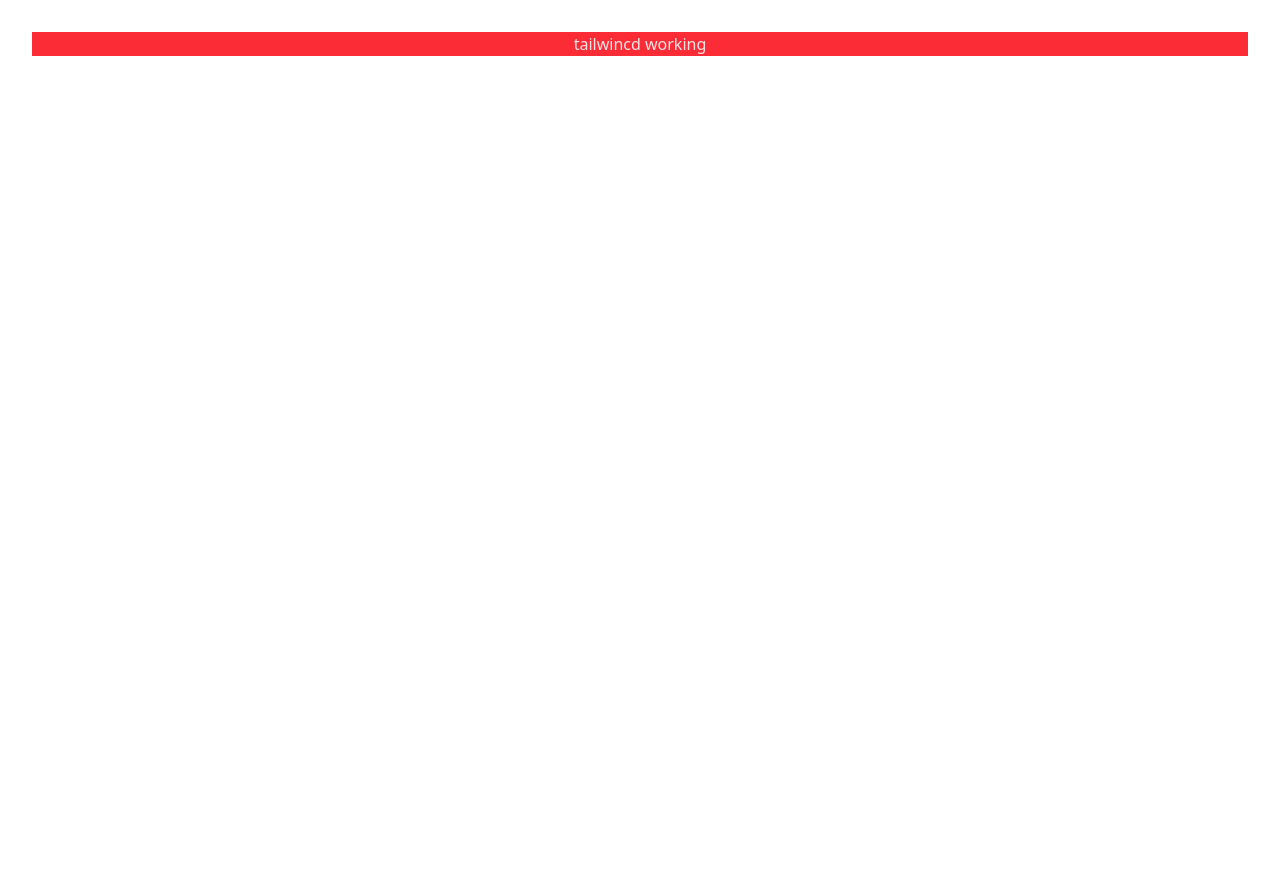
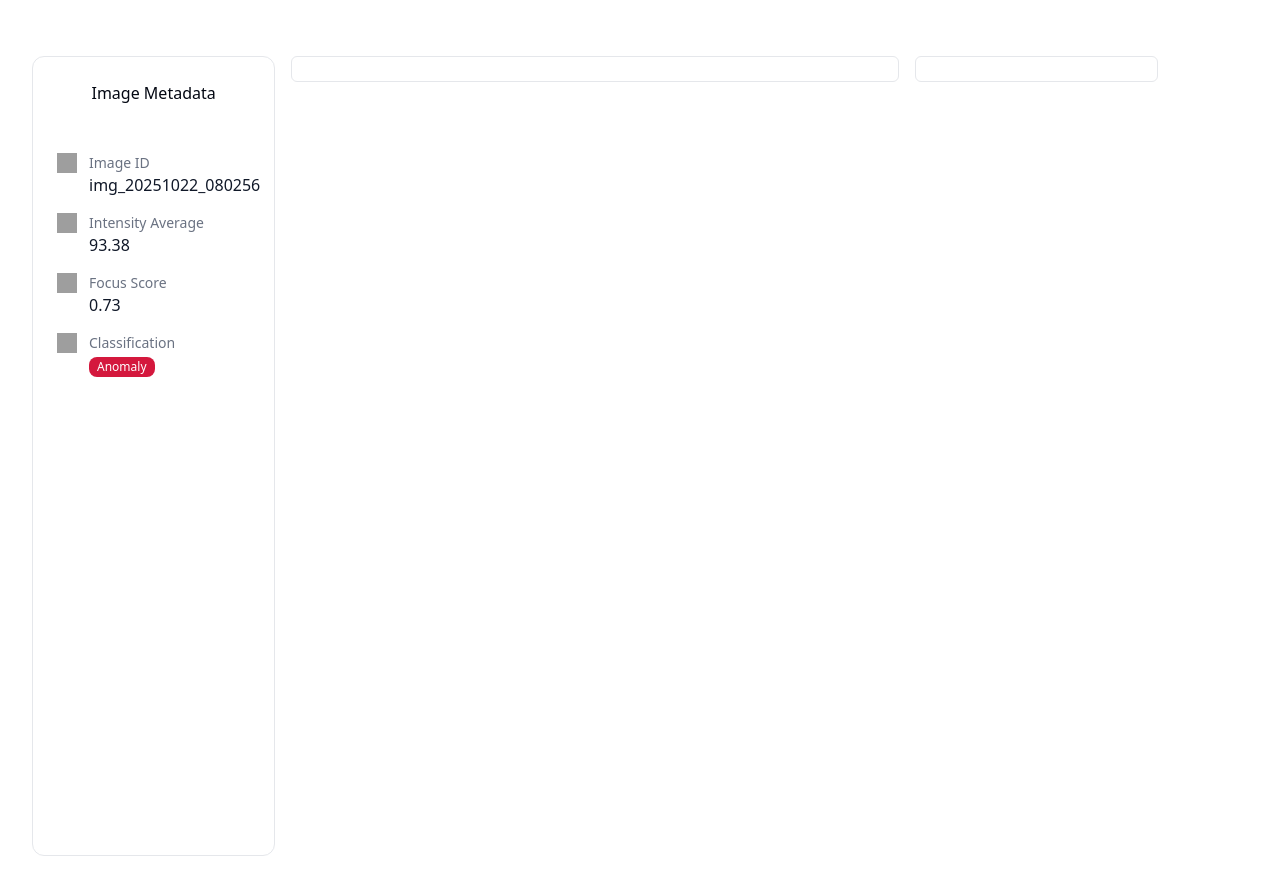
Before and after one commit to TomerDun/teracyte-home, a React (Vite) app in the folder front-end/: page / in a window 1280 px wide. Before the commit the page ends 800 px from the top, so only its background shows below. Built offline with nearby package versions, Linux system fonts and the light colour scheme.

Commit message:
added metadata card and base skeleton for the dashboard page

```diff
--- a/front-end/src/App.tsx
+++ b/front-end/src/App.tsx
@@ -1,16 +1,11 @@
-import { useState } from 'react'
-import reactLogo from './assets/react.svg'
-import viteLogo from '/vite.svg'
 import './App.css'
+import HomePage from './pages/HomePage'
+import Home from './pages/HomePage'
 
 function App() {
-  const [count, setCount] = useState(0)
-
   return (
     <>
-      <div className='bg-red-500'>
-        tailwincd working
-      </div>
+      <HomePage />
     </>
   )
 }
--- /dev/null
+++ b/front-end/src/components/HomeArea/MetadataCard.tsx
@@ -0,0 +1,69 @@
+// Icon URLs from Figma design
+const imgIcon = "http://localhost:3845/assets/46ebdc5033665f50f6e8621141b693ec36e67e2a.svg";
+const imgIcon1 = "http://localhost:3845/assets/e0eaba9f31658f5bda879da9bdcc1349ce427a8a.svg";
+const imgIcon2 = "http://localhost:3845/assets/732414e927d4a4367d3c280d887482ffebd5530a.svg";
+const imgIcon3 = "http://localhost:3845/assets/46b008d0976e22b01f33cb9b50138ee65ea4292f.svg";
+
+interface MetadataCardProps {
+  imageId?: string;
+  intensityAverage?: number;
+  focusScore?: number;
+  classification?: string;
+}
+
+export default function MetadataCard({
+  imageId = "img_20251022_080256",
+  intensityAverage = 93.38,
+  focusScore = 0.73,
+  classification = "Anomaly"
+}: MetadataCardProps = {}) {
+  return (
+    <div className="bg-white border border-gray-200 rounded-xl h-full w-full flex flex-col gap-12 p-6">
+      {/* Header */}
+      <div className="shrink-0">
+        <h2 className="text-base text-gray-950">Image Metadata</h2>
+      </div>
+
+      {/* Metadata Items */}
+      <div className="flex flex-col gap-4 shrink-0">
+        {/* Image ID */}
+        <div className="flex gap-3 items-start">
+          <img src={imgIcon} alt="" className="size-5 shrink-0" />
+          <div className="flex flex-col items-start">
+            <p className="text-sm text-[#6a7282]">Image ID</p>
+            <p className="text-base text-[#101828]">{imageId}</p>
+          </div>
+        </div>
+
+        {/* Intensity Average */}
+        <div className="flex gap-3 items-start">
+          <img src={imgIcon1} alt="" className="size-5 shrink-0" />
+          <div className="flex flex-col items-start">
+            <p className="text-sm text-[#6a7282]">Intensity Average</p>
+            <p className="text-base text-[#101828]">{intensityAverage}</p>
+          </div>
+        </div>
+
+        {/* Focus Score */}
+        <div className="flex gap-3 items-start">
+          <img src={imgIcon2} alt="" className="size-5 shrink-0" />
+          <div className="flex flex-col items-start">
+            <p className="text-sm text-[#6a7282]">Focus Score</p>
+            <p className="text-base text-[#101828]">{focusScore}</p>
+          </div>
+        </div>
+
+        {/* Classification */}
+        <div className="flex gap-3 items-start">
+          <img src={imgIcon3} alt="" className="size-5 shrink-0" />
+          <div className="flex flex-col items-start gap-1">
+            <p className="text-sm text-[#6a7282]">Classification</p>
+            <span className="inline-flex items-center justify-center px-2 py-0.5 bg-[#d4183d] text-white text-xs rounded-lg w-fit">
+              {classification}
+            </span>
+          </div>
+        </div>
+      </div>
+    </div>
+  );
+}
--- /dev/null
+++ b/front-end/src/pages/HomePage.tsx
@@ -0,0 +1,25 @@
+import MetadataCard from "../components/HomeArea/MetadataCard";
+
+export default function HomePage() {
+    return (
+        <div id="home-page-container" className="h-svh">
+            <div id="header-container">
+                Image Analytics Dashboard
+            </div>
+            <div id="main-container" className="flex gap-4 h-full">
+
+                <div id="metadata-container" className="h-full w-[20%]">
+                    <MetadataCard />
+                </div>
+                <div id="display-container" className="h-full w-[50%]">
+                    <div className="bg-white border border-gray-200 rounded-md">Image Display</div>
+                </div>
+                <div id="charts-container" className="h-full w-[20%]">
+                    <div className="bg-white border border-gray-200 rounded-md">Charts</div>
+                </div>
+            </div>
+            #
+        </div>
+    )
+
+}
```
